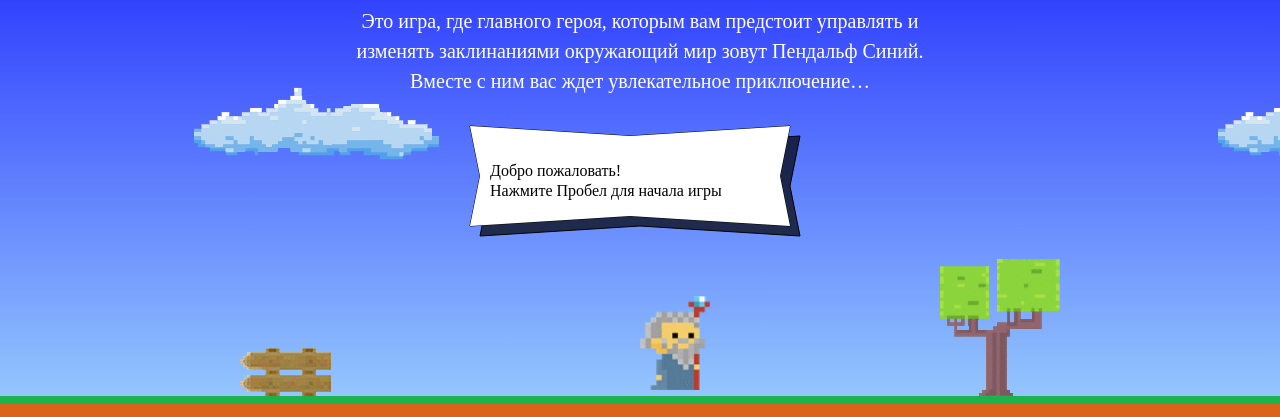
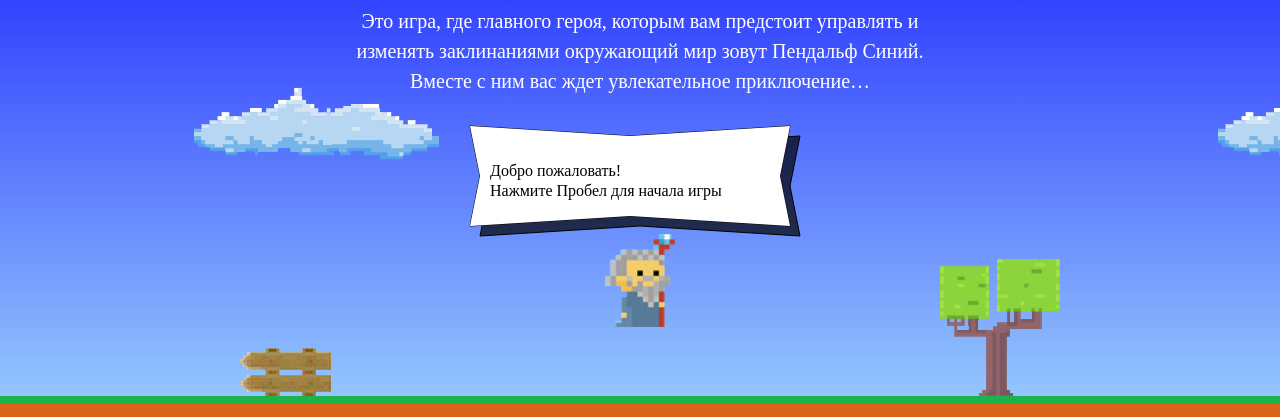
Before and after one commit to antonfilatov/656805-code-and-magick, a website: page index.html in a window 1280 px wide. Shown: the part 203-620 px from the top of the page. Drawn offline with Linux system fonts and the light colour scheme; a web font is replaced by a local one.

Commit message:
fix positioning

```diff
--- a/index.html
+++ b/index.html
@@ -193,10 +193,10 @@
     return 1.337 * wizardWidth;
   };
   var getWizardX = function (width) {
-    return width / 2;
+    return (width - wizardWidth ) / 2;
   };
   var getWizardY = function (height) {
-    return height * 2 / 3;
+    return (height - getWizardHeight()) * 2 / 3;
   };
 </script>
 <script src="js/game.js"></script>
```
